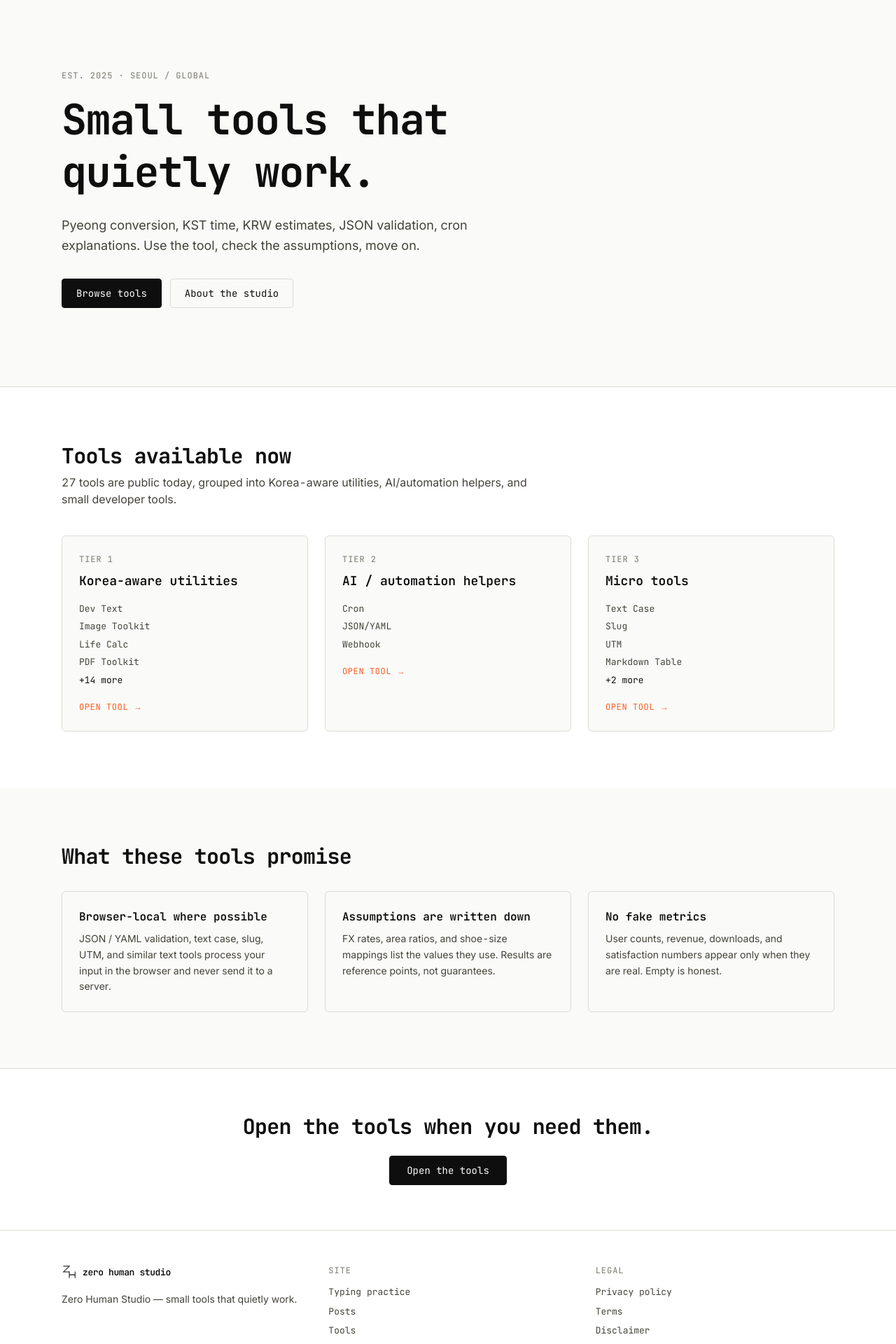
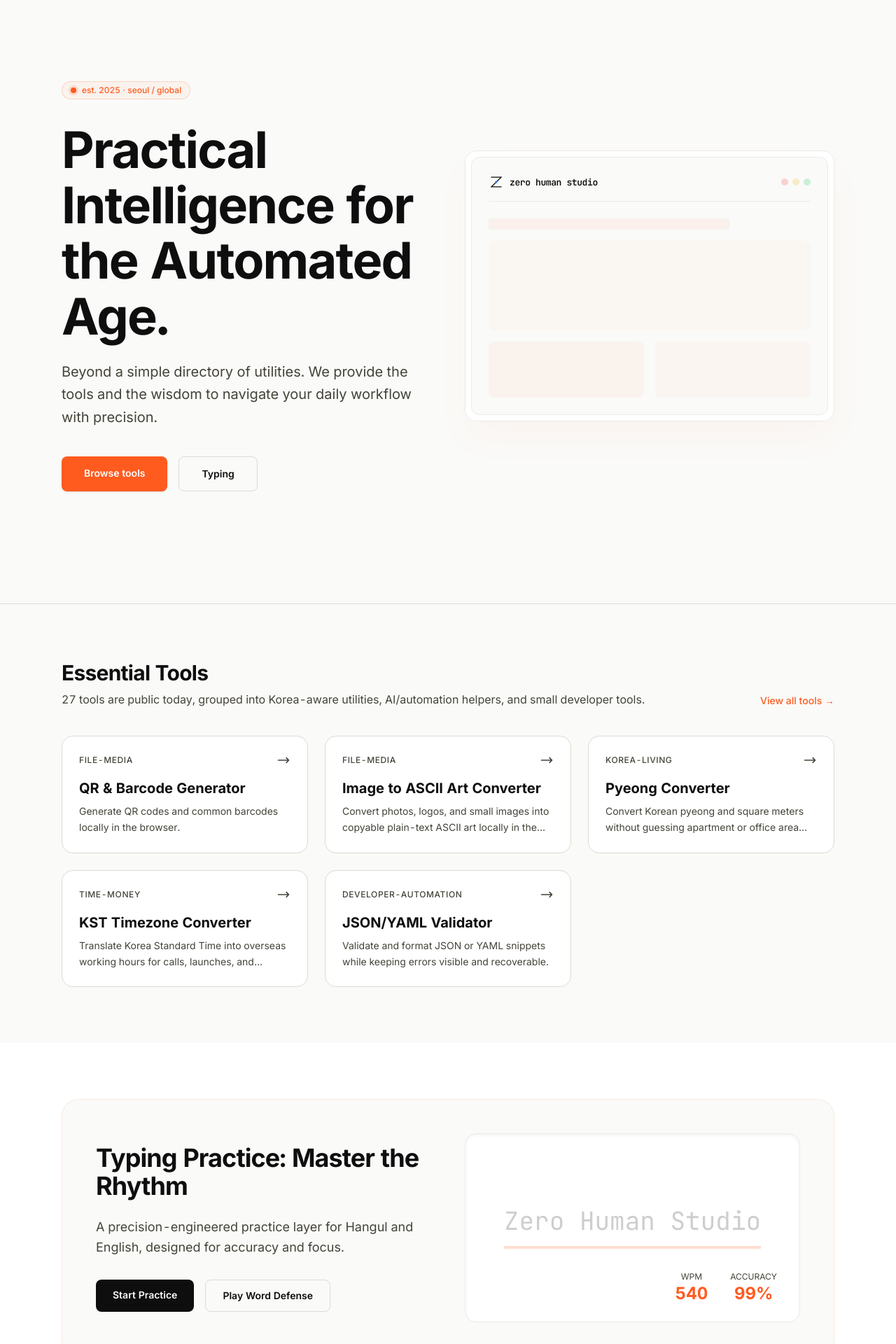
Before and after one commit to ohmyzhs/agency-web, a Next.js app: page / in a window 1280 px wide. Shown: the part 80-2000 px from the top of the page at 70% size. Built offline with nearby package versions, Linux system fonts and the light colour scheme; no server answers.

Commit message:
style: renew homepage and brand visual identity

```diff
--- a/src/app/page.tsx
+++ b/src/app/page.tsx
@@ -1,6 +1,8 @@
 import type { Metadata } from "next";
 import { createPageMetadata } from "@/lib/seo";
 import { HomeClient } from "@/components/pages/HomeClient";
+import { getAllPosts } from "@/lib/posts";
+import { getAllTools } from "@/lib/tools";
 
 export const metadata: Metadata = createPageMetadata({
   title: "Zero Human Studio — practical tools and posts",
@@ -8,4 +10,25 @@ export const metadata: Metadata = createPageMetadata({
   path: "/",
 });
 
-export default HomeClient;
+export default function HomePage() {
+  const latestPosts = getAllPosts().slice(0, 6);
+  const allTools = getAllTools();
+
+  // Choose featured tools based on specific slugs for high marketing impact
+  const featuredSlugs = [
+    "pyeong-converter",
+    "kst-timezone-converter",
+    "image-to-ascii-art",
+    "qr-barcode-generator",
+    "json-yaml-validator"
+  ];
+  const featuredTools = allTools.filter(t => featuredSlugs.includes(t.slug));
+
+  return (
+    <HomeClient
+      latestPosts={latestPosts}
+      featuredTools={featuredTools}
+      totalToolCount={allTools.length}
+    />
+  );
+}
--- a/src/components/pages/HomeClient.tsx
+++ b/src/components/pages/HomeClient.tsx
@@ -2,138 +2,254 @@
 
 import Link from "next/link";
 import { useLocale } from "@/components/providers";
-import { getAllTools, getToolContent, getToolsByTier, type Tool } from "@/lib/tools";
-import type { Locale } from "@/lib/i18n";
+import { getToolContent, type Tool } from "@/lib/tools";
+import type { Post } from "@/lib/posts";
+import { getPostContent } from "@/lib/post-types";
+import { BrandLockup } from "@/components/zhs/brand-lockup";
 
-const tierConfig = [
-  { tier: 1 as const, key: "tier1" as const },
-  { tier: 2 as const, key: "tier2" as const },
-  { tier: 3 as const, key: "tier3" as const },
-];
+type HomeClientProps = {
+  latestPosts: Post[];
+  featuredTools: Tool[];
+  totalToolCount: number;
+};
 
-function ToolPreviewList({
-  tools,
-  moreLabel,
-  locale,
-}: {
-  tools: Tool[];
-  moreLabel: string;
-  locale: Locale;
-}) {
-  return (
-    <ul className="mt-4 space-y-1.5 font-mono text-[13px]">
-      {tools.slice(0, 4).map((tool) => (
-        <li key={tool.slug} className="text-muted">
-          <Link href={`/tools/${tool.slug}`} className="hover:text-foreground">
-            {getToolContent(tool, locale).shortTitle}
-          </Link>
-        </li>
-      ))}
-      {tools.length > 4 && (
-        <li className="text-fg-3">{moreLabel.replace("{count}", String(tools.length - 4))}</li>
-      )}
-    </ul>
-  );
-}
-
-export function HomeClient() {
+export function HomeClient({ latestPosts, featuredTools, totalToolCount }: HomeClientProps) {
   const { t, locale } = useLocale();
-  const allTools = getAllTools();
   const home = t.home;
-  const moreLabel = t.tools.moreSuffix;
 
   return (
-    <>
-      <section className="mx-auto max-w-6xl px-6 py-20 md:py-28">
-        <div className="max-w-3xl">
-          <p className="zhs-eyebrow">{home.eyebrow}</p>
-          <h1 className="animate-fade-in-up mt-4 font-mono text-4xl font-bold leading-tight tracking-tight md:text-6xl">
+    <div className="flex flex-col gap-20 pb-20">
+      {/* 1. Impact Hero Section */}
+      <section className="relative overflow-hidden border-b border-border bg-background pt-20 pb-24 md:pt-32 md:pb-40">
+        <div className="absolute inset-0 -z-10 bg-[radial-gradient(circle_at_top_right,_var(--tw-gradient-stops))] from-primary/5 via-transparent to-transparent" />
+        <div className="mx-auto max-w-6xl px-6">
+          <div className="grid gap-12 lg:grid-cols-2 lg:items-center">
+            <div className="max-w-2xl">
+              <div className="inline-flex items-center gap-2 rounded-full border border-primary/20 bg-primary/5 px-3 py-1 text-xs font-medium text-primary">
+                <span className="relative flex h-2 w-2">
+                  <span className="absolute inline-flex h-full w-full animate-ping rounded-full bg-primary opacity-75"></span>
+                  <span className="relative inline-flex h-2 w-2 rounded-full bg-primary"></span>
+                </span>
+                {home.eyebrow}
+              </div>
+              <h1 className="mt-8 text-4xl font-bold tracking-tight text-foreground md:text-7xl lg:leading-[1.1]">
                 {home.headline}
               </h1>
-          <p className="animate-fade-in-up animate-delay-100 mt-6 max-w-2xl text-lg leading-relaxed text-muted">
+              <p className="mt-6 text-lg leading-relaxed text-muted md:text-xl">
                 {home.lead}
               </p>
-          <div className="animate-fade-in-up animate-delay-200 mt-8 flex flex-wrap gap-3">
+              <div className="mt-10 flex flex-wrap gap-4">
                 <Link
                   href="/tools"
-              className="rounded-sm border border-foreground bg-foreground px-5 py-2.5 font-mono text-sm text-background transition-colors hover:bg-primary hover:border-primary"
+                  className="rounded-lg bg-primary px-8 py-3.5 text-sm font-semibold text-white shadow-sm transition-all hover:bg-primary-dark hover:shadow-md focus:outline-none focus:ring-2 focus:ring-primary focus:ring-offset-2"
                 >
                   {home.ctaPrimary}
                 </Link>
                 <Link
-              href="/about"
-              className="rounded-sm border border-border px-5 py-2.5 font-mono text-sm text-foreground transition-colors hover:border-foreground"
+                  href="/typing"
+                  className="rounded-lg border border-border bg-background px-8 py-3.5 text-sm font-semibold text-foreground transition-all hover:border-foreground hover:bg-accent focus:outline-none focus:ring-2 focus:ring-border focus:ring-offset-2"
                 >
-              {home.ctaSecondary}
+                  {t.nav.typing}
                 </Link>
+              </div>
+            </div>
+
+            {/* Right: Visual Mockup / Feature Card */}
+            <div className="hidden lg:block">
+              <div className="relative rounded-2xl border border-line-soft bg-card p-2 shadow-2xl shadow-primary/5">
+                <div className="rounded-xl border border-line-soft bg-background p-6">
+                  <div className="flex items-center justify-between border-b border-line-soft pb-4">
+                    <BrandLockup size="sm" />
+                    <div className="flex gap-1.5">
+                      <div className="h-2.5 w-2.5 rounded-full bg-red-500/20" />
+                      <div className="h-2.5 w-2.5 rounded-full bg-yellow-500/20" />
+                      <div className="h-2.5 w-2.5 rounded-full bg-green-500/20" />
+                    </div>
+                  </div>
+                  <div className="mt-6 space-y-4">
+                    <div className="h-4 w-3/4 rounded bg-accent/50" />
+                    <div className="h-32 w-full rounded-lg bg-accent/20" />
+                    <div className="grid grid-cols-2 gap-4">
+                      <div className="h-20 rounded-lg bg-primary/5" />
+                      <div className="h-20 rounded-lg bg-accent/30" />
+                    </div>
+                  </div>
+                </div>
+              </div>
+            </div>
           </div>
         </div>
       </section>
 
-      <section className="border-t border-border bg-card py-20">
-        <div className="mx-auto max-w-6xl px-6">
-          <h2 className="font-mono text-2xl font-bold tracking-tight md:text-3xl">
-            {home.catalog.title}
+      {/* 2. Essential Tools Spotlight */}
+      <section className="mx-auto w-full max-w-6xl px-6">
+        <div className="flex items-end justify-between">
+          <div>
+            <h2 className="text-2xl font-bold tracking-tight md:text-3xl">
+              {home.sections?.featuredTools || "Essential Tools"}
             </h2>
-          <p className="mt-2 max-w-2xl text-muted">
-            {home.catalog.subtitleTemplate.replace("{count}", String(allTools.length))}
+            <p className="mt-2 text-muted">
+              {home.catalog.subtitleTemplate.replace("{count}", String(totalToolCount))}
             </p>
-          <div className="mt-10 grid gap-6 md:grid-cols-3">
-            {tierConfig.map(({ tier, key }) => {
-              const tools = getToolsByTier(tier);
-              return (
-                <div
-                  key={tier}
-                  className="rounded-md border border-border bg-background p-6 transition-colors hover:border-foreground"
-                >
-                  <p className="zhs-eyebrow">tier {tier}</p>
-                  <h3 className="mt-2 font-mono text-lg font-semibold">
-                    {home.catalog[key]}
-                  </h3>
-                  <ToolPreviewList tools={tools} moreLabel={moreLabel} locale={locale} />
-                  <Link
-                    href="/tools"
-                    className="mt-5 inline-block font-mono text-[12px] uppercase tracking-wider text-primary hover:text-primary-dark"
-                  >
-                    {t.tools.openTool}
+          </div>
+          <Link href="/tools" className="text-sm font-medium text-primary hover:underline">
+            View all tools →
           </Link>
         </div>
+        <div className="mt-10 grid gap-6 sm:grid-cols-2 lg:grid-cols-3">
+          {featuredTools.map((tool) => {
+            const content = getToolContent(tool, locale);
+            return (
+              <Link
+                key={tool.slug}
+                href={`/tools/${tool.slug}`}
+                className="group relative flex flex-col justify-between rounded-2xl border border-border bg-card p-6 transition-all hover:border-primary/50 hover:shadow-lg hover:shadow-primary/5"
+              >
+                <div>
+                  <div className="flex items-center justify-between">
+                    <span className="text-xs font-medium uppercase tracking-wider text-muted group-hover:text-primary">
+                      {tool.category}
+                    </span>
+                    <svg className="h-5 w-5 text-muted transition-transform group-hover:translate-x-1 group-hover:text-primary" fill="none" viewBox="0 0 24 24" stroke="currentColor">
+                      <path strokeLinecap="round" strokeLinejoin="round" strokeWidth={2} d="M17 8l4 4m0 0l-4 4m4-4H3" />
+                    </svg>
+                  </div>
+                  <h3 className="mt-4 text-xl font-bold">{content.title}</h3>
+                  <p className="mt-2 line-clamp-2 text-sm leading-relaxed text-muted">
+                    {content.description}
+                  </p>
+                </div>
+              </Link>
             );
           })}
+        </div>
+      </section>
+
+      {/* 3. Typing Practice Spotlight */}
+      <section className="bg-card py-20">
+        <div className="mx-auto max-w-6xl px-6">
+          <div className="rounded-3xl border border-primary/10 bg-background p-8 md:p-12">
+            <div className="grid gap-12 lg:grid-cols-2 lg:items-center">
+              <div>
+                <h2 className="text-3xl font-bold tracking-tight md:text-4xl">
+                  {home.sections?.typingSpotlight?.title || "Typing Practice"}
+                </h2>
+                <p className="mt-6 text-lg leading-relaxed text-muted">
+                  {home.sections?.typingSpotlight?.description || "Master the rhythm of Hangul and English."}
+                </p>
+                <div className="mt-8 flex flex-wrap gap-4">
+                  <Link
+                    href="/typing"
+                    className="rounded-lg bg-foreground px-6 py-3 text-sm font-semibold text-background transition-all hover:bg-primary"
+                  >
+                    {home.sections?.typingSpotlight?.button || "Start Practice"}
+                  </Link>
+                  <Link
+                    href="/typing/game/word-defense"
+                    className="rounded-lg border border-border px-6 py-3 text-sm font-semibold text-foreground hover:bg-accent"
+                  >
+                    Play Word Defense
+                  </Link>
+                </div>
+              </div>
+              <div className="relative aspect-video overflow-hidden rounded-2xl border border-line-soft bg-card shadow-inner">
+                {/* Visual representation of typing app */}
+                <div className="absolute inset-0 flex items-center justify-center font-mono opacity-20">
+                   <div className="text-center">
+                     <p className="text-4xl">Zero Human Studio</p>
+                     <div className="mt-4 h-1 w-full bg-primary" />
+                   </div>
+                </div>
+                <div className="absolute bottom-6 right-8 flex gap-8">
+                  <div className="text-center">
+                    <p className="text-xs uppercase text-muted">WPM</p>
+                    <p className="text-2xl font-bold text-primary">540</p>
+                  </div>
+                  <div className="text-center">
+                    <p className="text-xs uppercase text-muted">Accuracy</p>
+                    <p className="text-2xl font-bold text-primary">99%</p>
+                  </div>
+                </div>
+              </div>
+            </div>
           </div>
         </div>
       </section>
 
-      <section className="mx-auto max-w-6xl px-6 py-20">
-        <h2 className="font-mono text-2xl font-bold tracking-tight md:text-3xl">
-          {home.trust.title}
+      {/* 4. Latest Insights (Posts) */}
+      <section className="mx-auto w-full max-w-6xl px-6">
+        <div className="flex items-end justify-between">
+          <div>
+            <h2 className="text-2xl font-bold tracking-tight md:text-3xl">
+              {home.sections?.latestPosts || "Latest Insights"}
             </h2>
-        <div className="mt-8 grid gap-6 md:grid-cols-3">
-          {home.trust.items.map((item) => (
-            <div
-              key={item.title}
-              className="rounded-md border border-border bg-background p-6"
-            >
-              <h3 className="font-mono text-base font-semibold">{item.title}</h3>
-              <p className="mt-2 text-sm leading-relaxed text-muted">{item.description}</p>
+            <p className="mt-2 text-muted">Professional build logs, guides, and trends.</p>
           </div>
+          <Link href="/posts" className="text-sm font-medium text-primary hover:underline">
+            Read all posts →
+          </Link>
+        </div>
+        <div className="mt-10 grid gap-8 sm:grid-cols-2 lg:grid-cols-3">
+          {latestPosts.map((post) => (
+            <article key={post.slug} className="group relative flex flex-col">
+              <div className="relative aspect-[16/10] overflow-hidden rounded-2xl border border-border bg-accent/30 transition-all group-hover:shadow-md">
+                {/* Fallback pattern if no thumbnail */}
+                <div className="absolute inset-0 flex items-center justify-center p-6 text-center">
+                   <span className="text-xs font-mono font-medium text-muted uppercase tracking-widest">{post.category}</span>
+                </div>
+              </div>
+              <div className="mt-6 flex-1">
+                <div className="flex items-center gap-3 text-xs text-muted">
+                  <time dateTime={post.publishedAt}>{post.publishedAt}</time>
+                  <span>•</span>
+                  <span>{post.readingMinutes} min read</span>
+                </div>
+                <h3 className="mt-3 text-xl font-bold group-hover:text-primary">
+                  <Link href={`/posts/${post.slug}`}>
+                    <span className="absolute inset-0" />
+                    {getPostContent(post, locale).title}
+                  </Link>
+                </h3>
+                <p className="mt-3 line-clamp-3 text-sm leading-relaxed text-muted">
+                  {getPostContent(post, locale).description}
+                </p>
+              </div>
+            </article>
           ))}
         </div>
       </section>
 
-      <section className="border-t border-border bg-card">
-        <div className="mx-auto max-w-6xl px-6 py-16 text-center">
-          <h2 className="font-mono text-2xl font-bold tracking-tight md:text-3xl">
+      {/* 5. Trust & Promise */}
+      <section className="mx-auto max-w-6xl px-6">
+        <div className="rounded-3xl bg-accent/30 px-8 py-12 md:px-16">
+          <h2 className="text-center text-2xl font-bold tracking-tight md:text-3xl">
+            {home.trust.title}
+          </h2>
+          <div className="mt-12 grid gap-10 md:grid-cols-3">
+            {home.trust.items.map((item) => (
+              <div key={item.title} className="text-center md:text-left">
+                <h3 className="text-lg font-bold">{item.title}</h3>
+                <p className="mt-3 text-sm leading-relaxed text-muted">{item.description}</p>
+              </div>
+            ))}
+          </div>
+        </div>
+      </section>
+
+      {/* 6. Final CTA */}
+      <section className="mx-auto max-w-6xl px-6 text-center">
+        <h2 className="text-3xl font-bold tracking-tight md:text-4xl">
           {home.finalCta.title}
         </h2>
+        <div className="mt-10 flex justify-center gap-4">
           <Link
             href="/tools"
-            className="mt-6 inline-block rounded-sm border border-foreground bg-foreground px-6 py-2.5 font-mono text-sm text-background transition-colors hover:bg-primary hover:border-primary"
+            className="rounded-lg bg-primary px-10 py-4 text-sm font-semibold text-white transition-all hover:bg-primary-dark"
           >
             {home.finalCta.button}
           </Link>
         </div>
       </section>
-    </>
+    </div>
   );
 }
--- a/src/components/zhs/monogram.tsx
+++ b/src/components/zhs/monogram.tsx
@@ -24,13 +24,15 @@ export function Monogram({
       {withBackground ? <rect width="64" height="64" fill="var(--bg-card)" /> : null}
       <g
         stroke="currentColor"
-        strokeWidth={3}
+        strokeWidth={4}
         strokeLinecap="square"
         strokeLinejoin="miter"
         fill="none"
       >
-        <path d="M8 8 H32 L8 32 H32" />
-        <path d="M32 32 V56 M32 44 H56 M56 32 V56" />
+        {/* Z Path */}
+        <path d="M12 12 H52 L12 52 H52" />
+        {/* Core Dot (Blue) */}
+        <circle cx="32" cy="32" r="5" fill="#3b82f6" stroke="none" />
       </g>
     </svg>
   );
--- a/src/lib/i18n.ts
+++ b/src/lib/i18n.ts
@@ -20,11 +20,20 @@ const dictionaries = {
     },
     home: {
       eyebrow: "est. 2025 · seoul / global",
-      headline: "조용히 작동하는 작은 도구들.",
+      headline: "자동화 시대의 실용적 지능.",
       lead:
-        "평 변환, KST 시간, 원화 계산, JSON 검증, 크론 해설까지. 바로 쓰고, 근거를 확인하고, 다음 일로 넘어갑니다.",
+        "단순한 도구 모음을 넘어, 지능적인 작업 방식을 제안합니다. 평 변환부터 AI 자동화 도구까지, 당신의 워크플로우를 완성하세요.",
       ctaPrimary: "도구 보기",
       ctaSecondary: "스튜디오 소개",
+      sections: {
+        featuredTools: "주요 도구",
+        latestPosts: "최근 지식",
+        typingSpotlight: {
+          title: "타자연습: 한글/영어 입력의 기초",
+          description: "단순한 속도 측정을 넘어, 정확한 리듬과 IME 최적화 경험을 제공합니다.",
+          button: "지금 연습하기",
+        },
+      },
       catalog: {
         title: "지금 사용할 수 있는 도구",
         subtitleTemplate:
@@ -327,11 +336,20 @@ const dictionaries = {
     },
     home: {
       eyebrow: "est. 2025 · seoul / global",
-      headline: "Small tools that quietly work.",
+      headline: "Practical Intelligence for the Automated Age.",
       lead:
-        "Pyeong conversion, KST time, KRW estimates, JSON validation, cron explanations. Use the tool, check the assumptions, move on.",
+        "Beyond a simple directory of utilities. We provide the tools and the wisdom to navigate your daily workflow with precision.",
       ctaPrimary: "Browse tools",
       ctaSecondary: "About the studio",
+      sections: {
+        featuredTools: "Essential Tools",
+        latestPosts: "Latest Insights",
+        typingSpotlight: {
+          title: "Typing Practice: Master the Rhythm",
+          description: "A precision-engineered practice layer for Hangul and English, designed for accuracy and focus.",
+          button: "Start Practice",
+        },
+      },
       catalog: {
         title: "Tools available now",
         subtitleTemplate:
```
Also changed, not shown: public/favicon.svg. Lines whose indentation alone changed are shown as unchanged.
